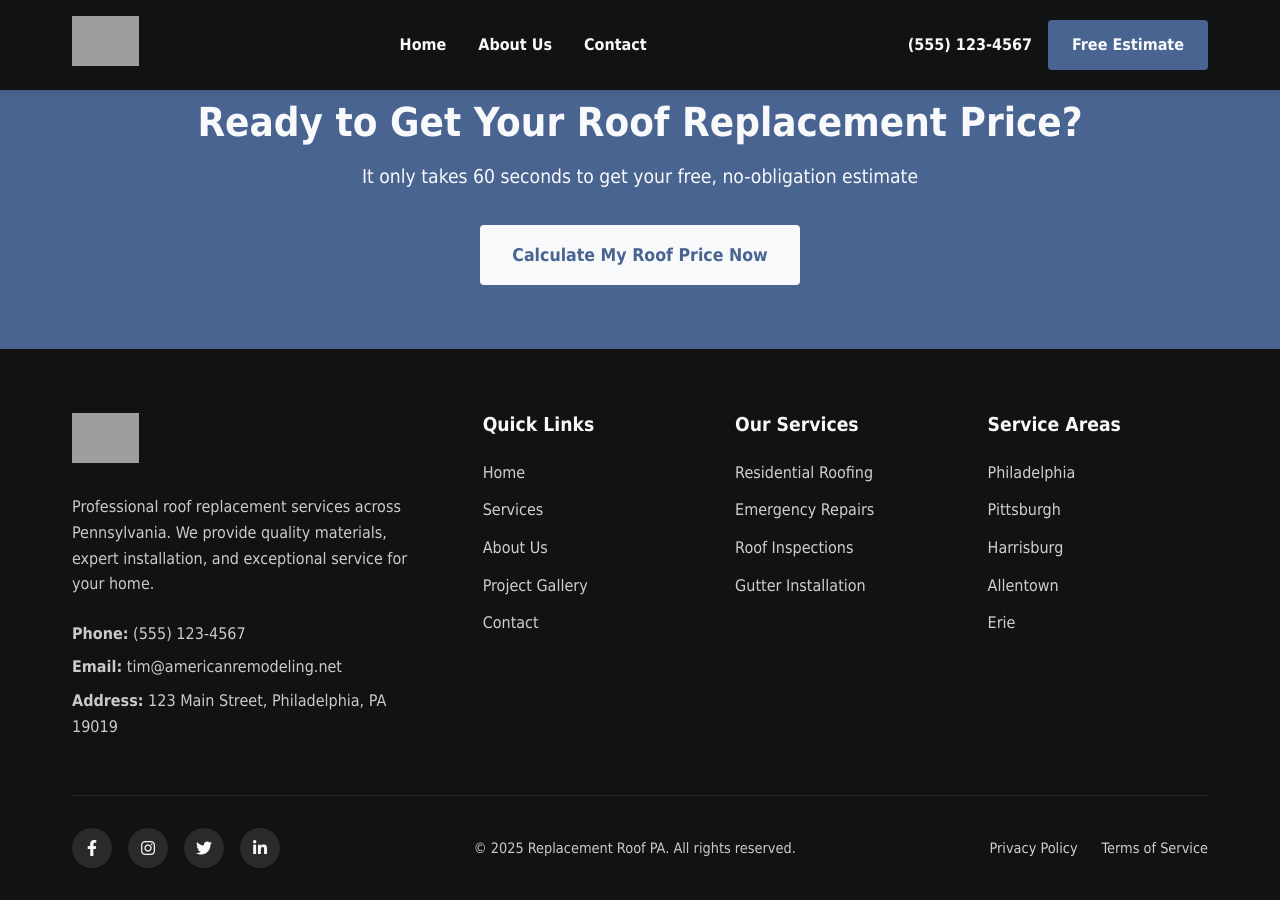
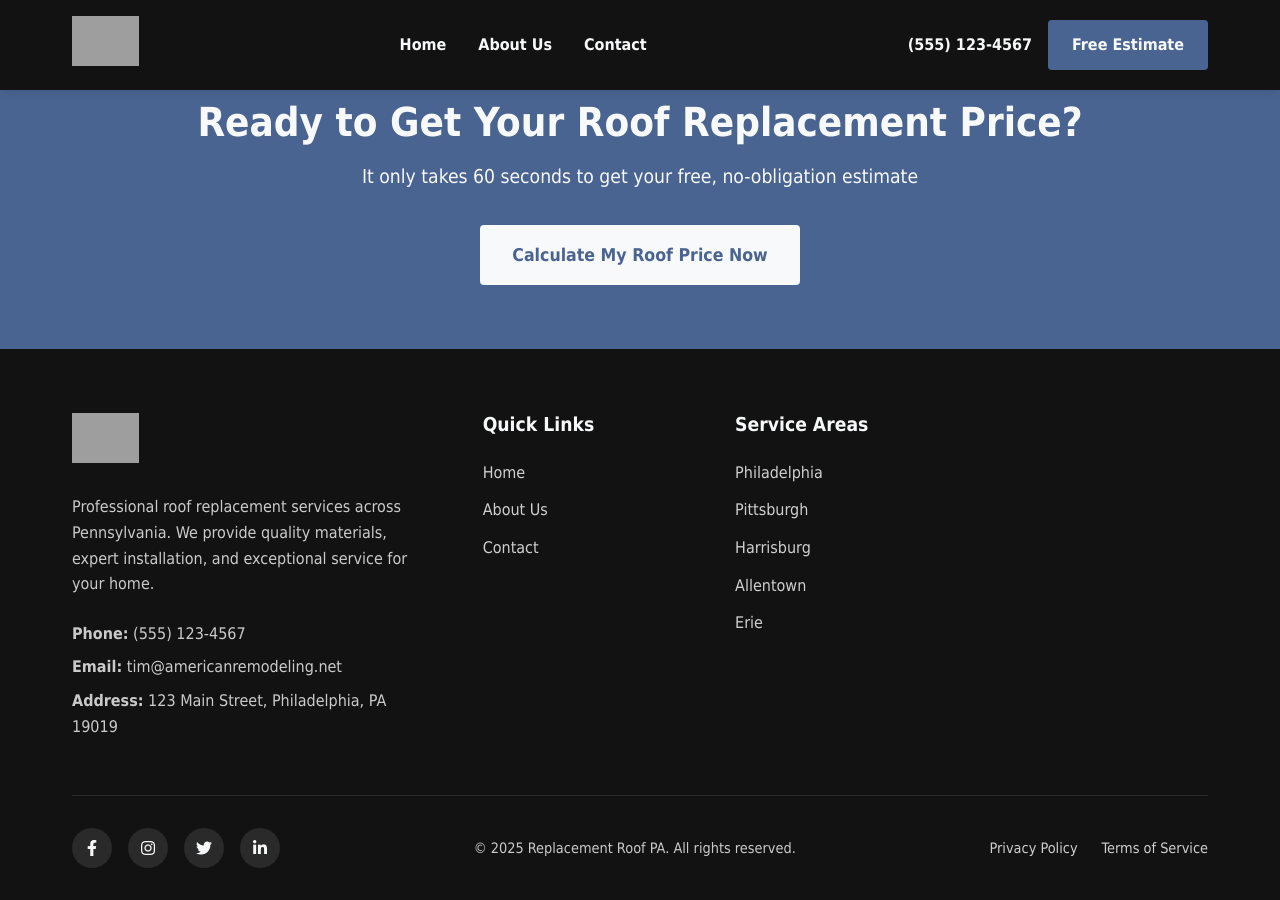
Before and after one commit to tim-amredev/replacement-roof-pa, a Jekyll site: the page built from index.html, in a window 1280 px wide and 900 px high, scrolled down 3933 px. Built offline with Jekyll 4.4.1, drawn with Linux system fonts in a browser that asks for light colours; some web fonts are replaced; grey boxes are pictures that could not be loaded.

Commit message:
Update footer.html

```diff
--- a/_includes/footer.html
+++ b/_includes/footer.html
@@ -17,29 +17,18 @@
           <h3>Quick Links</h3>
           <ul>
             <li><a href="{{ site.baseurl }}/">Home</a></li>
-            <li><a href="{{ site.baseurl }}/services">Services</a></li>
             <li><a href="{{ site.baseurl }}/about">About Us</a></li>
-            <li><a href="{{ site.baseurl }}/gallery">Project Gallery</a></li>
             <li><a href="{{ site.baseurl }}/contact">Contact</a></li>
-          </ul>
-        </div>
-        <div class="footer-services">
-          <h3>Our Services</h3>
-          <ul>
-            <li><a href="{{ site.baseurl }}/services/residential-roofing">Residential Roofing</a></li>
-            <li><a href="{{ site.baseurl }}/services/emergency-repairs">Emergency Repairs</a></li>
-            <li><a href="{{ site.baseurl }}/services/roof-inspections">Roof Inspections</a></li>
-            <li><a href="{{ site.baseurl }}/services/gutter-installation">Gutter Installation</a></li>
           </ul>
         </div>
         <div class="footer-areas">
           <h3>Service Areas</h3>
           <ul>
-            <li><a href="{{ site.baseurl }}/areas/philadelphia">Philadelphia</a></li>
-            <li><a href="{{ site.baseurl }}/areas/pittsburgh">Pittsburgh</a></li>
-            <li><a href="{{ site.baseurl }}/areas/harrisburg">Harrisburg</a></li>
-            <li><a href="{{ site.baseurl }}/areas/allentown">Allentown</a></li>
-            <li><a href="{{ site.baseurl }}/areas/erie">Erie</a></li>
+            <li><a href="{{ site.baseurl }}/">Philadelphia</a></li>
+            <li><a href="{{ site.baseurl }}/">Pittsburgh</a></li>
+            <li><a href="{{ site.baseurl }}/">Harrisburg</a></li>
+            <li><a href="{{ site.baseurl }}/">Allentown</a></li>
+            <li><a href="{{ site.baseurl }}/">Erie</a></li>
           </ul>
         </div>
       </div>
```
